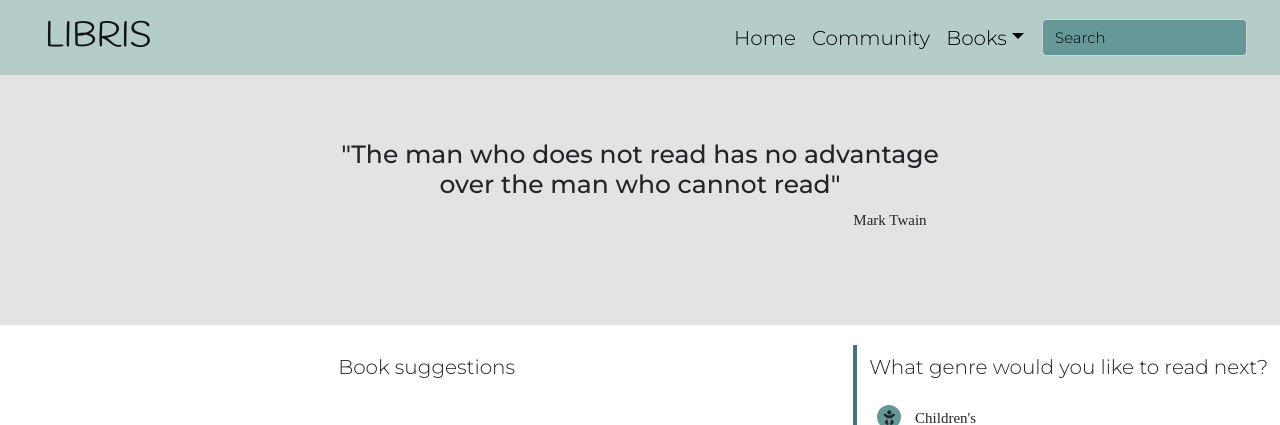
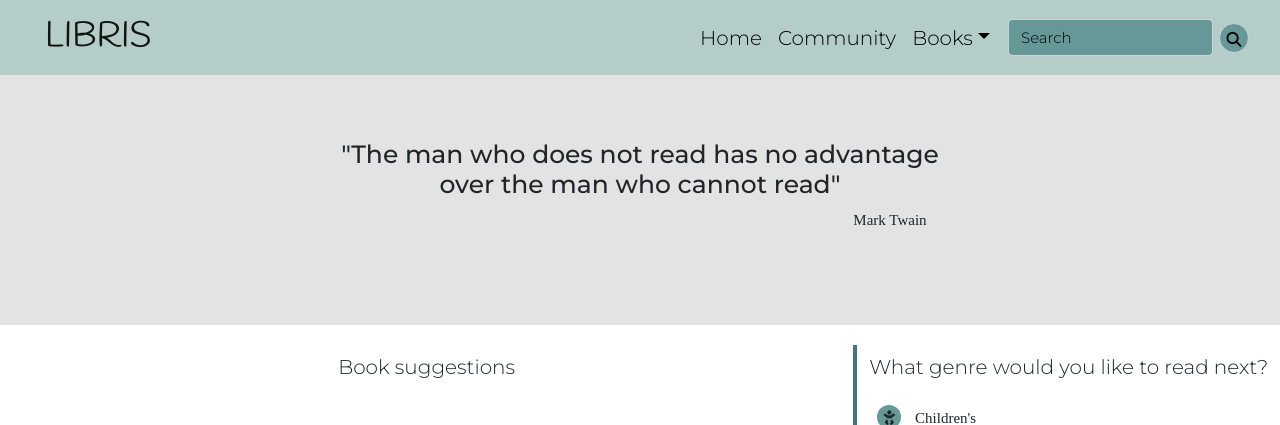
Before and after one commit to MarianaPereira23/libris, a Flask app: page / in a window 1280 px wide. Shown: the top 425 px of the page. Run offline with Flask 2, Linux system fonts and the light colour scheme; some libraries are stand-ins or nearby versions; some web fonts are replaced.

Commit message:
Added search icon next to search input in navbar

```diff
--- a/static/css/style.css
+++ b/static/css/style.css
@@ -57,6 +57,7 @@ header {
     font-size: 15px;
     font-weight: 300;
     color: black !important;
+    margin-right: 0px !important;
 }
 
 /* css code to make placeholder text black, taken from https://www.w3schools.com/howto/howto_css_placeholder.asp */
@@ -69,6 +70,23 @@ header {
 }
 ::-ms-input-placeholder { /* for Microsoft Edge */
   color: black !important;
+}
+
+.search {
+    background-color: #B4CDC9;
+    border: none;
+}
+
+.search i {
+    width: 30px;
+    height: 30px;
+    padding: 12px 0;
+    border-radius: 50%;
+    font-size: 15px;
+    line-height: 7px;
+    text-align: center;
+    background-color: #669898;
+    border: 1px solid #ced4da;
 }
 
 /* footer */
--- a/templates/base.html
+++ b/templates/base.html
@@ -35,6 +35,7 @@
                     </ul>
                     <form class="form-inline my-2 my-lg-0">
                         <input class="form-control mr-sm-2 search-form" type="search" placeholder="Search" aria-label="Search">
+                        <button type="submit" class="search"><i class="fa fa-search"></i></button>
                     </form>
                 </div>
             </nav>
```
